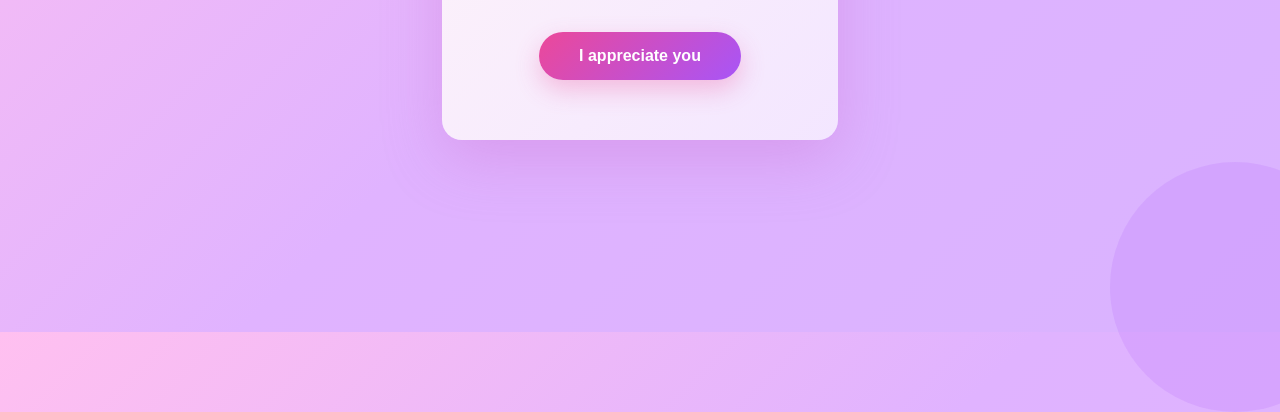
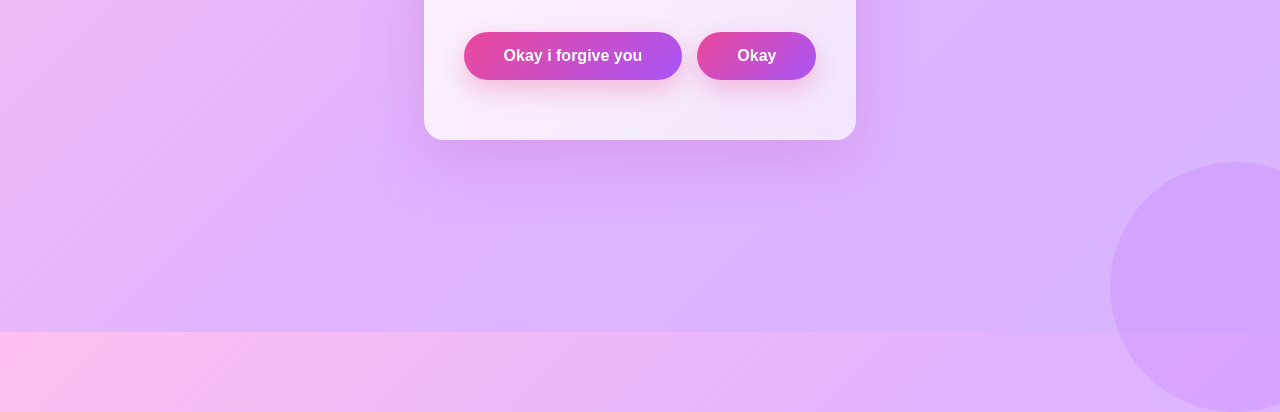
Before and after one commit to abdul8704/sorry, a plain HTML site: page index.html in a window 1280 px wide. Shown: the part 468-880 px from the top of the page. Drawn offline with Linux system fonts and the light colour scheme.

Commit message:
Update index.html

```diff
--- a/index.html
+++ b/index.html
@@ -98,6 +98,29 @@
             transform: translateY(0);
         }
 
+        .buttons {
+            display: flex;
+            gap: 15px;
+            justify-content: center;
+            flex-wrap: wrap;
+        }
+
+        .confetti {
+            position: fixed;
+            pointer-events: none;
+            width: 10px;
+            height: 10px;
+            background: #ec4899;
+            animation: confetti-fall 3s ease-in forwards;
+        }
+
+        @keyframes confetti-fall {
+            to {
+                transform: translateY(100vh) rotate(360deg);
+                opacity: 0;
+            }
+        }
+
         .decoration {
             position: absolute;
             border-radius: 50%;
@@ -129,7 +152,30 @@
     <div class="container">
         <h1>Sorry <span class="heart">💜</span></h1>
         <p>You can rely on me</p>
-        <button class="button">I appreciate you</button>
+        <div class="buttons">
+            <button class="button" onclick="triggerConfetti()">Okay i forgive you</button>
+            <button class="button" onclick="triggerConfetti()">Okay</button>
+        </div>
     </div>
+
+    <script>
+        const colors = ['#ec4899', '#a855f7', '#ffc0f0', '#d9b3ff', '#ff69b4', '#da70d6'];
+
+        function triggerConfetti() {
+            for (let i = 0; i < 50; i++) {
+                const confetti = document.createElement('div');
+                confetti.classList.add('confetti');
+                confetti.style.left = Math.random() * window.innerWidth + 'px';
+                confetti.style.top = '-10px';
+                confetti.style.background = colors[Math.floor(Math.random() * colors.length)];
+                confetti.style.setProperty('--tx', (Math.random() - 0.5) * 200 + 'px');
+                confetti.style.animation = `confetti-fall ${2 + Math.random() * 1}s ease-in forwards`;
+                confetti.style.transform = `translateX(${(Math.random() - 0.5) * 200}px) rotate(${Math.random() * 360}deg)`;
+                document.body.appendChild(confetti);
+
+                setTimeout(() => confetti.remove(), 3000);
+            }
+        }
+    </script>
 </body>
 </html>
```
